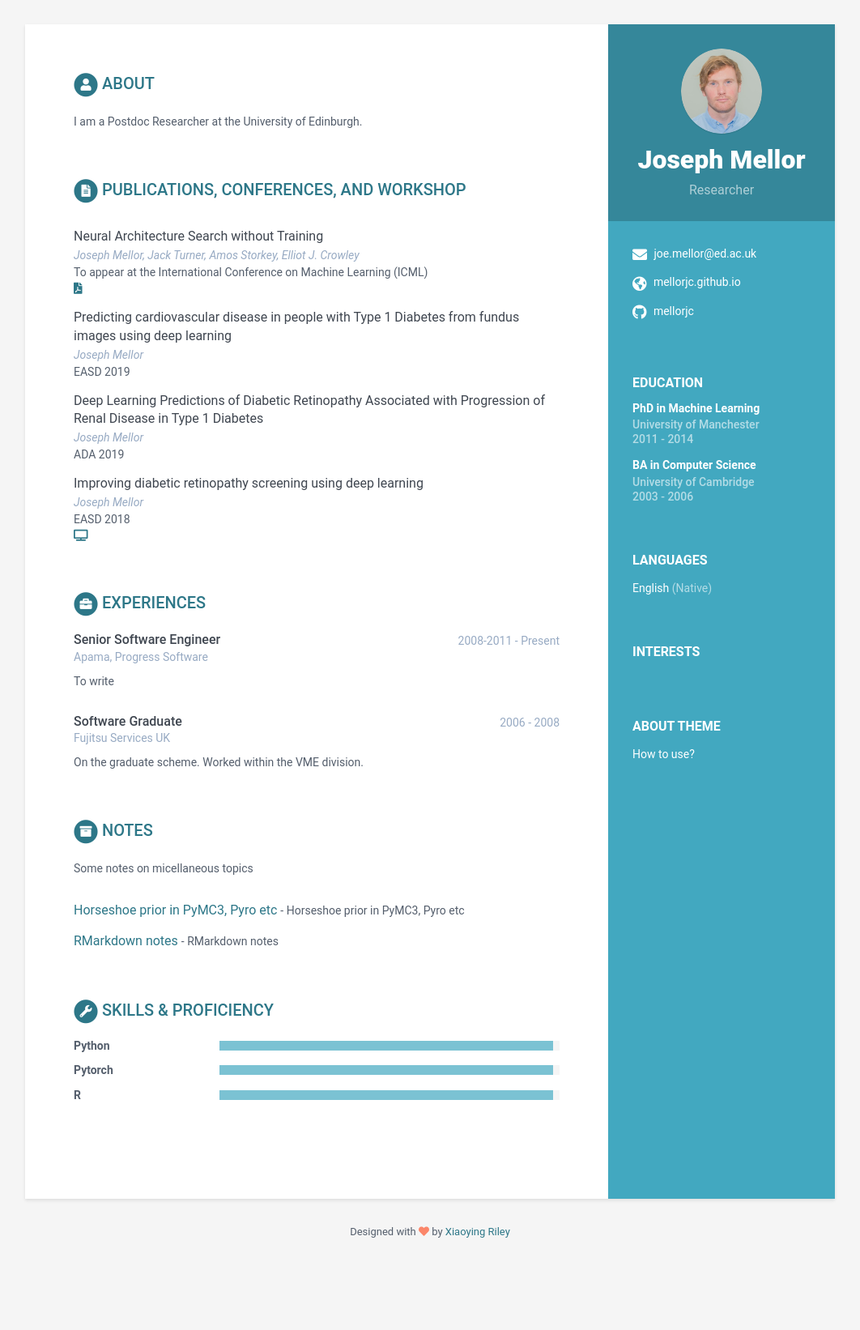
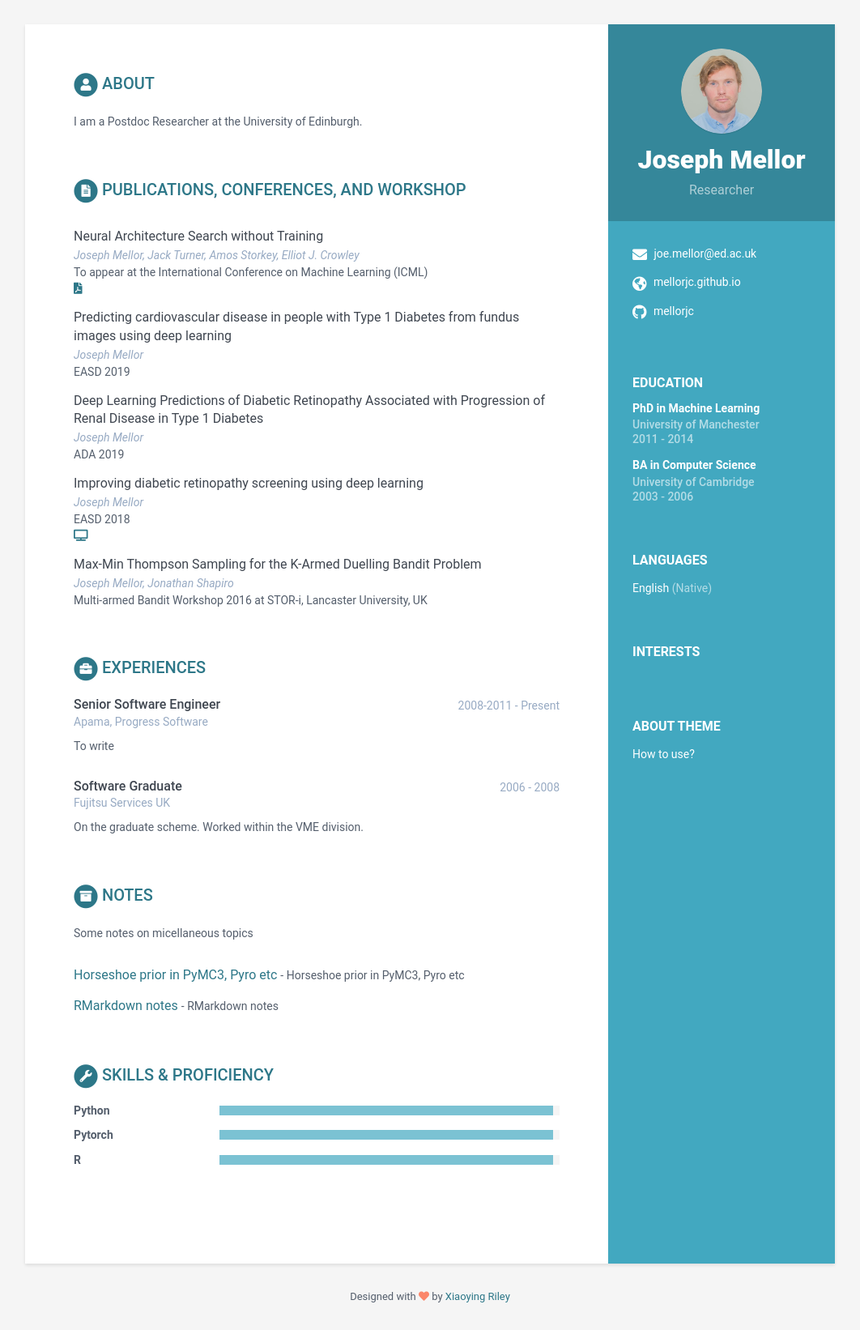
Before and after one commit to mellorjc/mellorjc.github.io, a Jekyll site: the page built from index.html, in a window 1280 px wide. Shown: the whole page at 81% size, without its empty margins (109-1171 px from the left). Built offline with Jekyll 4.4.1, drawn with Linux system fonts in a browser that asks for light colours; before the commit the page ends 1562 px from its top, so only the background shows below that.

Commit message:
Update data.yml

```diff
--- a/_data/data.yml
+++ b/_data/data.yml
@@ -106,6 +106,11 @@ publications:
         conference: "EASD 2018"
         talk: "https://www.easd.org/virtualmeeting/home.html#!resources/improving-diabetic-retinopathy-screening-using-deep-learning"
 
+      - title: "Max-Min Thompson Sampling for the K-Armed Duelling Bandit Problem"
+        authors: Joseph Mellor, Jonathan Shapiro
+        conference: "Multi-armed Bandit Workshop 2016 at STOR-i, Lancaster University, UK"
+
+
 
 skills:
     title: Skills &amp; Proficiency
```
